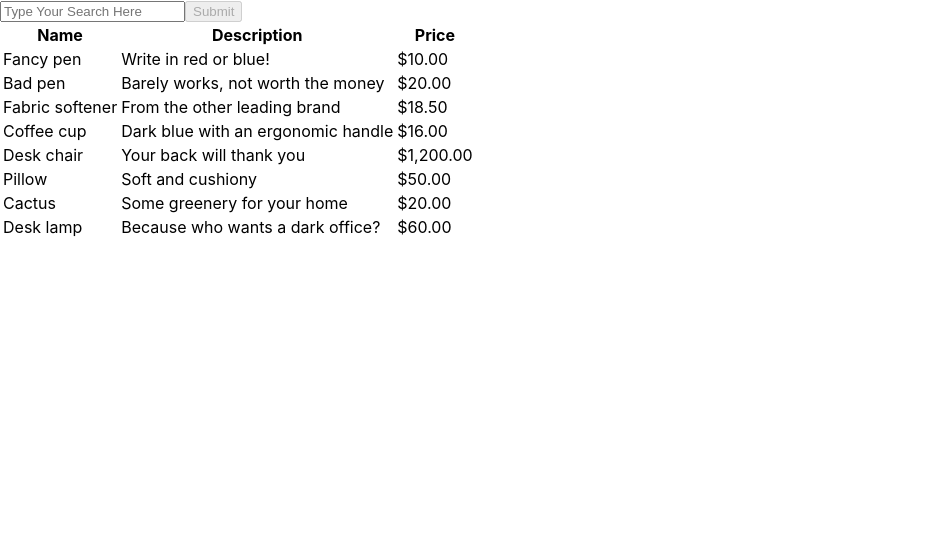
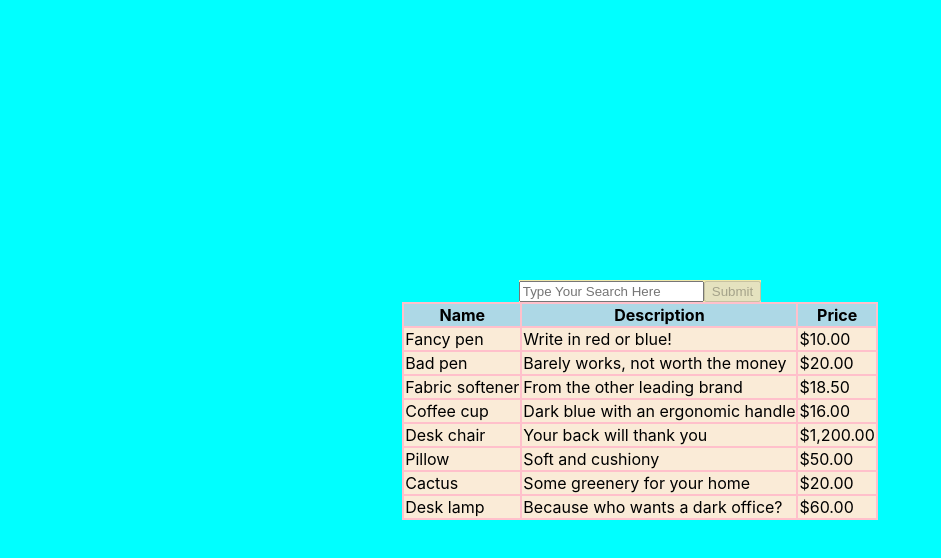
Before and after one commit to laurelthorburn/shopify-task, a React (Create React App) app: page / in a window 1280 px wide. Shown: the top 558 px of the page, without its empty margins (0-941 px from the left). Built offline with nearby package versions, Linux system fonts and the light colour scheme.

Commit message:
Basic styling

```diff
--- a/src/App.css
+++ b/src/App.css
@@ -1,38 +1,27 @@
-.App {
-  text-align: center;
+.mainBg {
+  background-color: aqua;
+  width: 100vw;
+  height: 100vh;
+  display: flex;
+  flex-direction: column;
+  justify-content: center;
+  align-items: center;
 }
 
-.App-logo {
-  height: 40vmin;
-  pointer-events: none;
+.searchCard {
+  background-color: palegoldenrod;
 }
 
-@media (prefers-reduced-motion: no-preference) {
-  .App-logo {
-    animation: App-logo-spin infinite 20s linear;
-  }
+.searchResults{
+  background-color: pink;
 }
 
-.App-header {
-  background-color: #282c34;
-  min-height: 100vh;
-  display: flex;
-  flex-direction: column;
-  align-items: center;
-  justify-content: center;
-  font-size: calc(10px + 2vmin);
-  color: white;
+thead {
+  background-color: lightblue;
+  border: black 1px solid;
 }
 
-.App-link {
-  color: #61dafb;
+tbody{
+  background-color: antiquewhite;
+  border: black 1px solid;
 }
-
-@keyframes App-logo-spin {
-  from {
-    transform: rotate(0deg);
-  }
-  to {
-    transform: rotate(360deg);
-  }
-}
--- a/src/App.js
+++ b/src/App.js
@@ -54,7 +54,7 @@ function App() {
   ];
 
   const [clientInput, setClient] = useState("");
-  const [resultsInput, setResults] = useState("");
+  // const [resultsInput, setResults] = useState("");
 
   const handleUserInput = (e) => {
     e.preventDefault();
@@ -65,7 +65,6 @@ function App() {
   const results = products.filter((product) => {
     const arrayName = product.name.toLowerCase();
     const arrayDescription = product.description.toLowerCase();
-    // results.length === 0 ? setResults("No results found") : setResults("")
     return arrayName.includes(clientInput) || arrayDescription.includes(clientInput);
   });
 
@@ -80,20 +79,26 @@ function App() {
 
   return (
     <>
-      <form onSubmit={handleUserInput}>
+      <form onSubmit={handleUserInput} className="mainBg">
+        <div className="searchCard">
         <input
           onChange={(e) => setClient(e.target.value)}
           placeholder="Type Your Search Here"
         />
-        <button disabled={!clientInput}>Submit</button>
+        <button type="submit" disabled={!clientInput}>Submit</button>
+        </div>
+
+        <div className="searchResults">
         <div className="arrayContainer">
           <table className="arrayTable">
+            <thead>
             <tr>
               <th>Name</th>
               <th>Description</th>
               <th>Price</th>
             </tr>
-
+            </thead>
+            <tbody>
             {results.map((result) => (
               <tr key={result.id}>
                 <td>{result.name}</td>
@@ -101,8 +106,9 @@ function App() {
                 <td>{convertCurrency(`${result.price}`)}</td>
               </tr>
             ))}
+            </tbody>
           </table>
-          {resultsInput}
+          </div>
         </div>
       </form>
     </>
```
